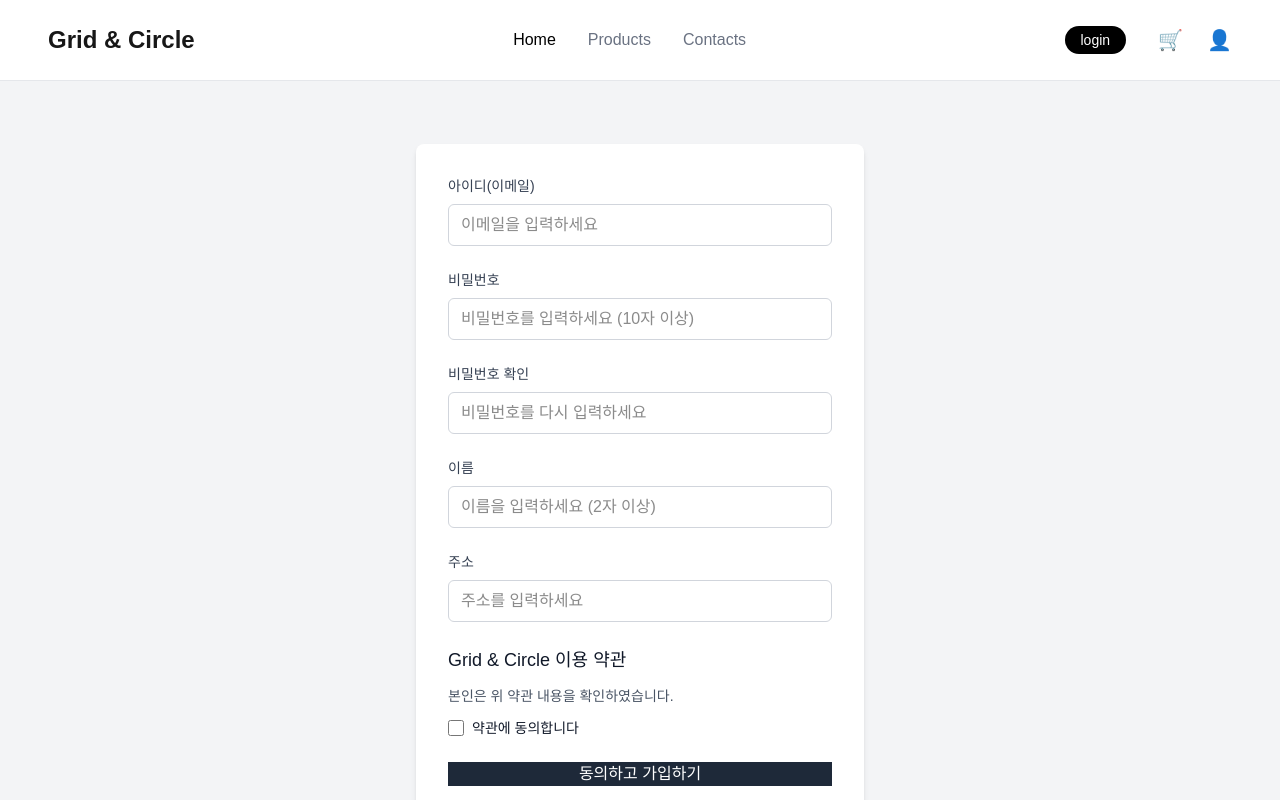
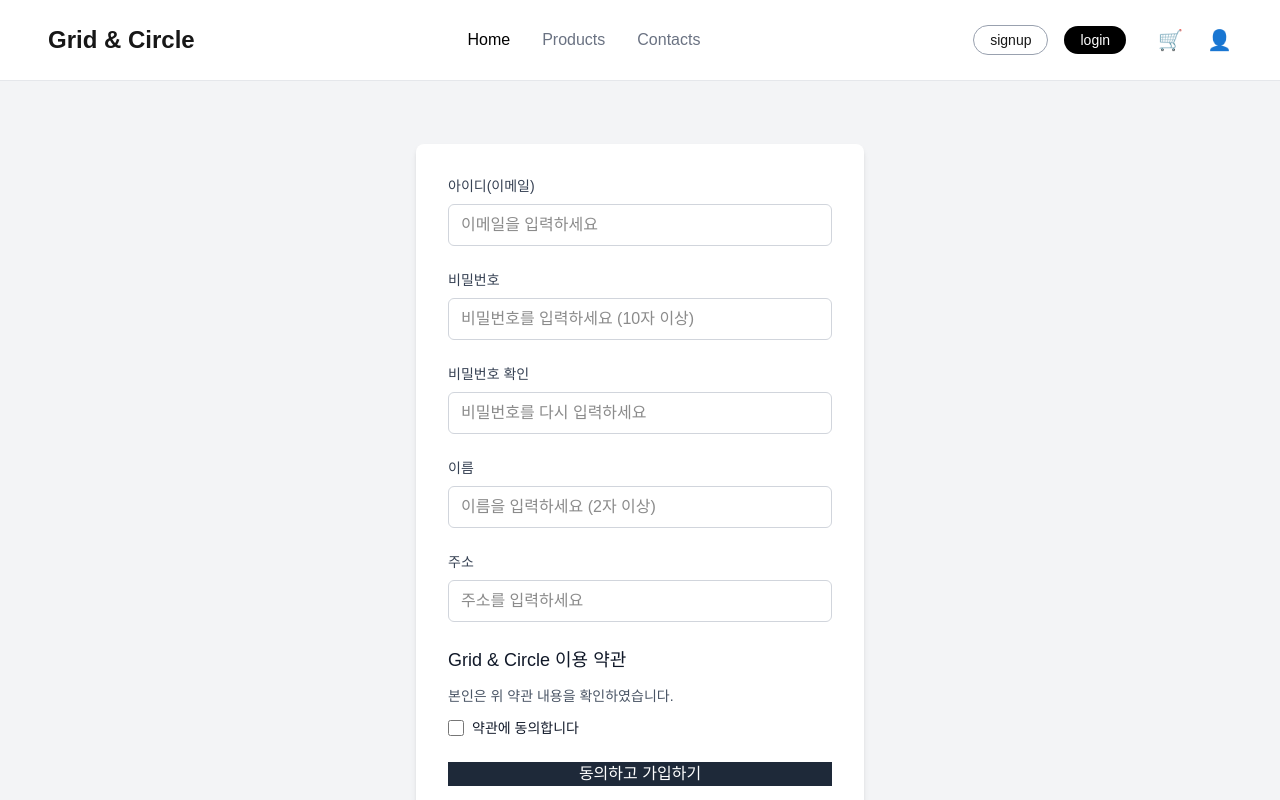
Before and after one commit to prgrms-be-devcourse/NBE6-8-1-Children, a Next.js app in the folder frontend/: page /grid/signup in a window 1280 px wide. Shown: the top 800 px of the page. Built offline with nearby package versions, Linux system fonts and the light colour scheme.

Commit message:
회원가입버튼 다시 추가 (#54)

```diff
--- a/frontend/src/app/grid/signup/page.tsx
+++ b/frontend/src/app/grid/signup/page.tsx
@@ -2,9 +2,12 @@
 
 import React, { useState } from 'react';
 import { useRouter } from 'next/navigation';
+import { useAuthContext } from "@/global/auth/hooks/useAuth";
 
 export default function SignupPage() {
   const router = useRouter();
+  const auth = useAuthContext();
+
   const [formData, setFormData] = useState({
     email: '',
     password: '',
@@ -164,7 +167,9 @@ export default function SignupPage() {
 
       const loginResult = await loginRes.json();
       console.log('로그인 성공:', loginResult);
-
+      auth.login(() => {
+        router.push('/');
+      });
       alert(`${loginResult.data.item.name}님, 환영합니다!`);
 
       // ✅ 로그인 후 라우팅 (예: 메인 페이지 또는 이전 페이지로)
--- a/frontend/src/app/headerLayout.tsx
+++ b/frontend/src/app/headerLayout.tsx
@@ -43,6 +43,11 @@ export default function Header() {
     </nav>
     {/* Actions */}
     <div className="flex items-center gap-4">
+    <Link href="/grid/signup">
+  <button className="px-4 py-1 border rounded-full text-sm font-medium border-gray-400 hover:bg-gray-100">
+    signup
+  </button>
+</Link>
     <button
           onClick={auth.isLoggedIn ? handleLogout : handleLogin}
           className="px-4 py-1 rounded-full text-sm font-medium bg-black text-white hover:bg-gray-800"
```
